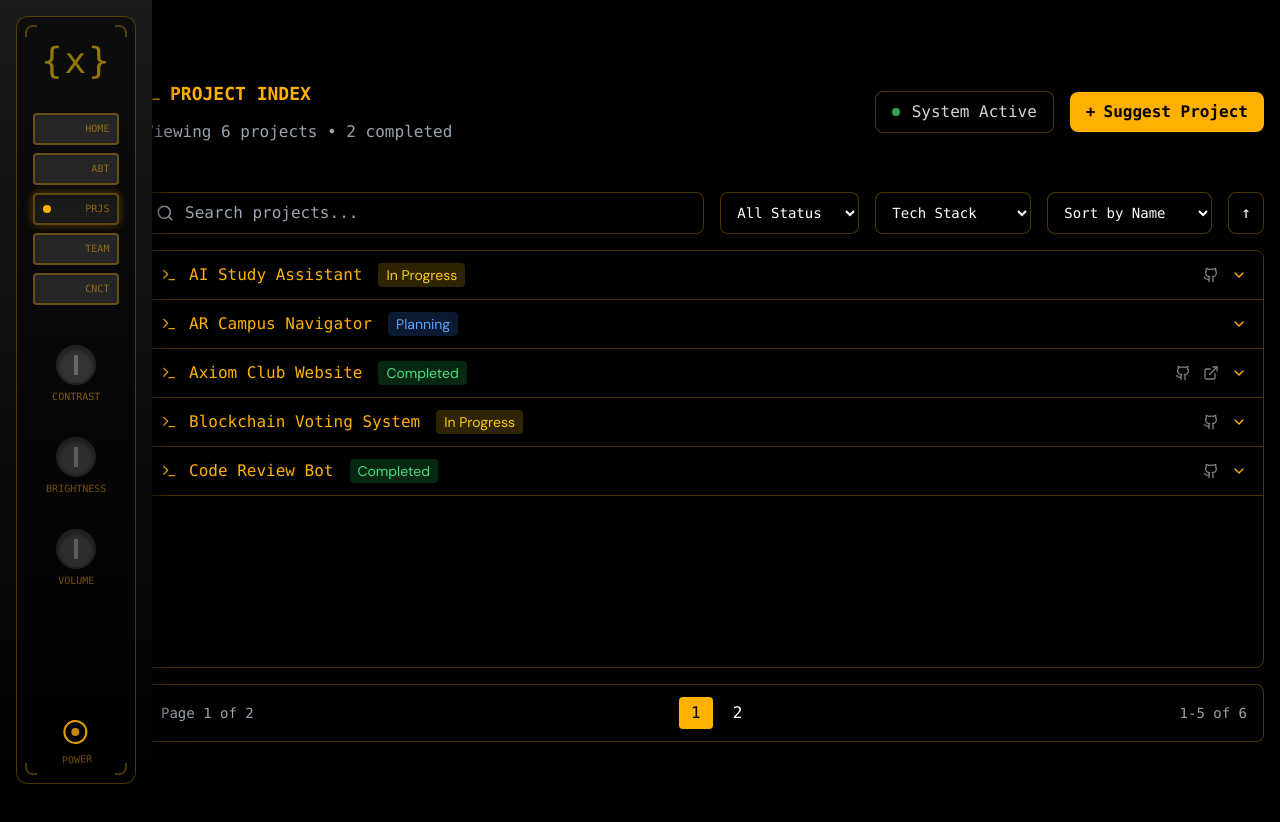
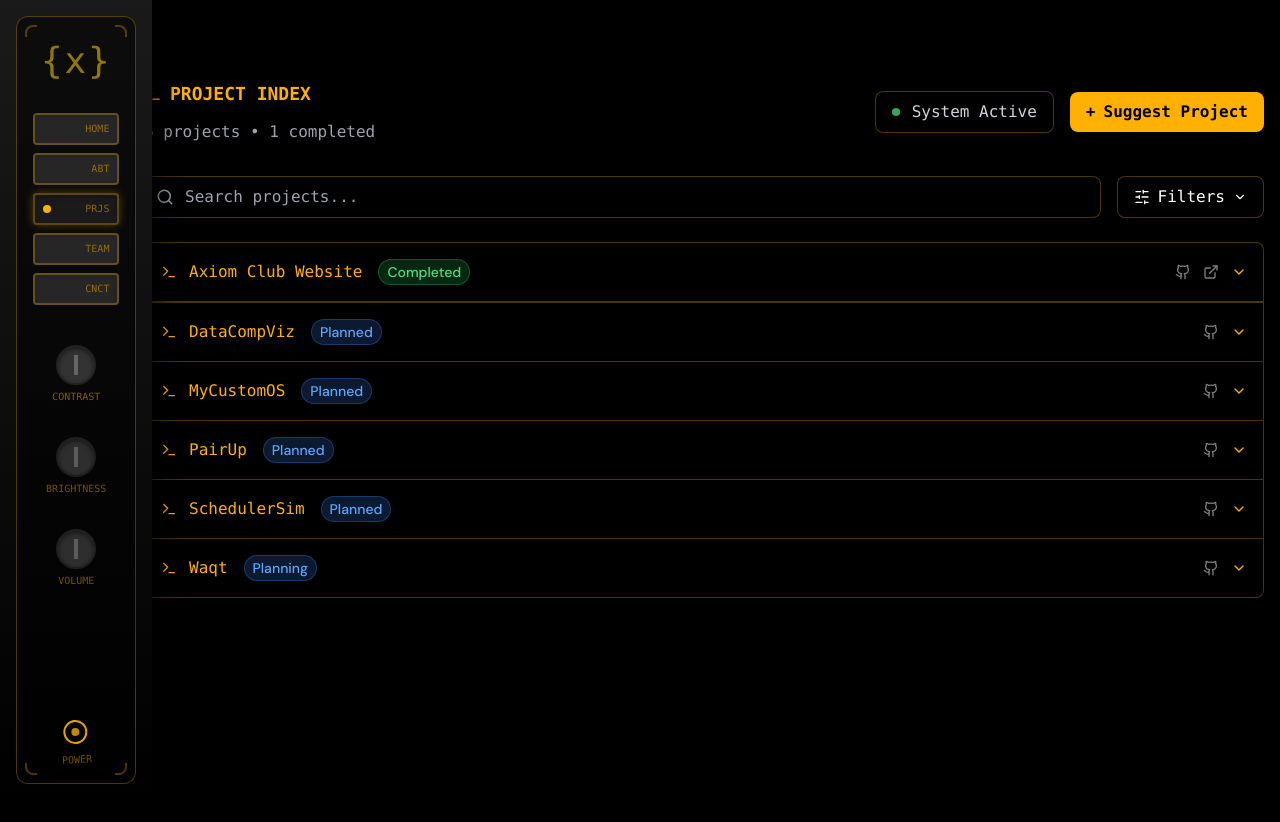
Before and after one commit to heywinit/axiomclub.tech, a Next.js app: page /projects in a window 1280 px wide. After the commit the page ends 800 px from the top, so only its background shows below. Built offline with nearby package versions, Linux system fonts and the light colour scheme.

Commit message:
add projects and some changes

```diff
--- a/src/app/home/hero/Hero.tsx
+++ b/src/app/home/hero/Hero.tsx
@@ -44,12 +44,12 @@ const Hero = memo(() => {
   // Add keyboard listener for space key using useCallback
   const handleKeyPress = useCallback(
     (e: KeyboardEvent) => {
-      if (e.code === "Space") {
+      if (e.code === "Space" && !isFinished) {
         skip();
         e.preventDefault(); // Prevent default space bar scrolling
       }
     },
-    [skip]
+    [skip, isFinished]
   );
 
   useEffect(() => {
--- a/src/app/projects/Projects.tsx
+++ b/src/app/projects/Projects.tsx
@@ -1,6 +1,6 @@
 "use client";
 
-import React, { memo, useState, useMemo } from "react";
+import React, { memo, useState, useMemo, useRef, useEffect } from "react";
 import { motion, AnimatePresence } from "framer-motion";
 import {
   ChevronDown,
@@ -9,6 +9,7 @@ import {
   Terminal,
   ExternalLink,
   Github,
+  SlidersHorizontal,
 } from "lucide-react";
 
 interface Project {
@@ -20,7 +21,116 @@ interface Project {
   demo?: string;
 }
 
-const ITEMS_PER_PAGE = 5;
+// Custom Dropdown Component
+interface CustomDropdownProps {
+  value: string;
+  onChange: (value: string) => void;
+  options: { value: string; label: string }[];
+  label: string;
+}
+
+const CustomDropdown = memo(
+  ({ value, onChange, options, label }: CustomDropdownProps) => {
+    const [isOpen, setIsOpen] = useState(false);
+    const [searchQuery, setSearchQuery] = useState("");
+    const dropdownRef = useRef<HTMLDivElement>(null);
+
+    // Handle click outside
+    useEffect(() => {
+      const handleClickOutside = (event: MouseEvent) => {
+        if (
+          dropdownRef.current &&
+          !dropdownRef.current.contains(event.target as Node)
+        ) {
+          setIsOpen(false);
+        }
+      };
+
+      document.addEventListener("mousedown", handleClickOutside);
+      return () =>
+        document.removeEventListener("mousedown", handleClickOutside);
+    }, []);
+
+    // Filter options based on search
+    const filteredOptions = useMemo(() => {
+      if (!searchQuery) return options;
+      return options.filter((option) =>
+        option.label.toLowerCase().includes(searchQuery.toLowerCase())
+      );
+    }, [options, searchQuery]);
+
+    return (
+      <div className="relative" ref={dropdownRef}>
+        <button
+          onClick={() => setIsOpen(!isOpen)}
+          className="w-full flex items-center justify-between gap-2 px-3 py-2 bg-black/30 border border-[var(--matrix-color-30)] rounded-lg hover:border-[var(--matrix-color)] transition-colors font-mono text-sm"
+        >
+          <span className="opacity-70">{label}:</span>
+          <span>{options.find((opt) => opt.value === value)?.label}</span>
+          <ChevronDown
+            size={14}
+            className={`transition-transform ${isOpen ? "rotate-180" : ""}`}
+          />
+        </button>
+        <AnimatePresence>
+          {isOpen && (
+            <motion.div
+              initial={{ opacity: 0, y: -10 }}
+              animate={{ opacity: 1, y: 0 }}
+              exit={{ opacity: 0, y: -10 }}
+              className="absolute z-50 w-full mt-1 py-1 bg-black/95 border border-[var(--matrix-color-30)] rounded-lg shadow-xl backdrop-blur-sm"
+            >
+              {/* Search input */}
+              <div className="px-2 pb-1 mb-1 border-b border-[var(--matrix-color-30)]">
+                <div className="relative">
+                  <Search
+                    className="absolute left-2 top-1/2 -translate-y-1/2 text-gray-400"
+                    size={14}
+                  />
+                  <input
+                    type="text"
+                    value={searchQuery}
+                    onChange={(e) => setSearchQuery(e.target.value)}
+                    placeholder="Search..."
+                    className="w-full pl-8 pr-2 py-1.5 bg-black/30 border border-[var(--matrix-color-30)] rounded-md focus:outline-none focus:border-[var(--matrix-color)] font-mono text-sm"
+                    onClick={(e) => e.stopPropagation()}
+                  />
+                </div>
+              </div>
+              {/* Options list */}
+              <div className="max-h-48 overflow-y-auto">
+                {filteredOptions.map((option) => (
+                  <button
+                    key={option.value}
+                    onClick={() => {
+                      onChange(option.value);
+                      setIsOpen(false);
+                      setSearchQuery("");
+                    }}
+                    className={`w-full px-3 py-2 text-left hover:bg-[var(--matrix-color-20)] font-mono text-sm ${
+                      value === option.value
+                        ? "text-[var(--matrix-color)] bg-[var(--matrix-color-10)]"
+                        : ""
+                    }`}
+                  >
+                    {option.label}
+                  </button>
+                ))}
+                {filteredOptions.length === 0 && (
+                  <div className="px-3 py-2 text-gray-400 text-sm font-mono">
+                    No matches found
+                  </div>
+                )}
+              </div>
+            </motion.div>
+          )}
+        </AnimatePresence>
+      </div>
+    );
+  }
+);
+
+CustomDropdown.displayName = "CustomDropdown";
 
 const ProjectRow = memo(
   ({ project, index }: { project: Project; index: number }) => {
@@ -28,26 +138,29 @@ const ProjectRow = memo(
 
     return (
       <motion.div
-        initial={{ opacity: 0, x: -20 }}
-        animate={{ opacity: 1, x: 0 }}
+        initial={{ opacity: 0, y: 20 }}
+        animate={{ opacity: 1, y: 0 }}
         transition={{ delay: index * 0.05 }}
         className="border-b border-[var(--matrix-color-30)] hover:bg-[var(--matrix-color-10)]"
       >
         <div
           onClick={() => setExpanded(!expanded)}
-          className="flex items-center py-3 px-4 cursor-pointer group"
+          className="flex items-center py-4 px-4 cursor-pointer group"
         >
-          <Terminal size={16} className="text-[var(--matrix-color)] mr-3" />
-          <span className="text-[var(--matrix-color)] font-mono">
+          <Terminal
+            size={16}
+            className="text-[var(--matrix-color)] mr-3 group-hover:text-[var(--matrix-glow)] transition-colors"
+          />
+          <span className="text-[var(--matrix-color)] font-mono group-hover:text-[var(--matrix-glow)] transition-colors">
             {project.title}
           </span>
           <span
-            className={`ml-4 text-sm px-2 py-0.5 rounded ${
+            className={`ml-4 text-sm px-2 py-0.5 rounded-full font-medium ${
               project.status === "Completed"
-                ? "bg-green-500/20 text-green-400"
+                ? "bg-green-500/20 text-green-400 border border-green-500/30"
                 : project.status === "In Progress"
-                ? "bg-yellow-500/20 text-yellow-400"
-                : "bg-blue-500/20 text-blue-400"
+                ? "bg-yellow-500/20 text-yellow-400 border border-yellow-500/30"
+                : "bg-blue-500/20 text-blue-400 border border-blue-500/30"
             }`}
           >
             {project.status}
@@ -58,7 +171,7 @@ const ProjectRow = memo(
                 href={project.github}
                 target="_blank"
                 rel="noopener noreferrer"
-                className="opacity-50 hover:opacity-100"
+                className="opacity-50 hover:opacity-100 transition-opacity"
                 onClick={(e) => e.stopPropagation()}
               >
                 <Github size={16} />
@@ -69,16 +182,22 @@ const ProjectRow = memo(
                 href={project.demo}
                 target="_blank"
                 rel="noopener noreferrer"
-                className="opacity-50 hover:opacity-100"
+                className="opacity-50 hover:opacity-100 transition-opacity"
                 onClick={(e) => e.stopPropagation()}
               >
                 <ExternalLink size={16} />
               </a>
             )}
             {expanded ? (
-              <ChevronUp size={16} className="text-[var(--matrix-color)]" />
+              <ChevronUp
+                size={16}
+                className="text-[var(--matrix-color)] group-hover:text-[var(--matrix-glow)] transition-colors"
+              />
             ) : (
-              <ChevronDown size={16} className="text-[var(--matrix-color)]" />
+              <ChevronDown
+                size={16}
+                className="text-[var(--matrix-color)] group-hover:text-[var(--matrix-glow)] transition-colors"
+              />
             )}
           </div>
         </div>
@@ -96,7 +215,7 @@ const ProjectRow = memo(
                   {project.tech.map((tech, i) => (
                     <span
                       key={i}
-                      className="text-xs px-2 py-1 bg-[var(--matrix-color-20)] text-[var(--matrix-color)] rounded"
+                      className="text-xs px-2 py-1 bg-[var(--matrix-color-20)] text-[var(--matrix-color)] rounded border border-[var(--matrix-color-30)] hover:border-[var(--matrix-color)] transition-colors"
                     >
                       {tech}
                     </span>
@@ -115,67 +234,106 @@ ProjectRow.displayName = "ProjectRow";
 
 const Projects = memo(() => {
   const [searchQuery, setSearchQuery] = useState("");
-  const [currentPage, setCurrentPage] = useState(1);
   const [selectedStatus, setSelectedStatus] = useState<string>("all");
   const [selectedTech, setSelectedTech] = useState<string>("all");
   const [sortBy, setSortBy] = useState<"name" | "status">("name");
   const [sortOrder, setSortOrder] = useState<"asc" | "desc">("asc");
+  const [showFilters, setShowFilters] = useState(false);
 
   // Sample projects data
-  const projects = [
+  const projects = useMemo(
+    () => [
       {
         title: "Axiom Club Website",
         description:
           "The official website for Axiom Club featuring a unique retro-futuristic interface built with Next.js and React.",
-      tech: ["Next.js", "React", "TypeScript", "Tailwind CSS", "Framer Motion"],
+        tech: [
+          "Next.js",
+          "React",
+          "TypeScript",
+          "Tailwind CSS",
+          "Framer Motion",
+        ],
         status: "Completed" as const,
         github: "https://github.com/axiomclub/website",
         demo: "https://axiomclub.tech",
       },
       {
-      title: "AI Study Assistant",
+        title: "Waqt",
         description:
-        "An AI-powered study assistant that helps students organize their learning materials and create personalized study plans.",
-      tech: ["Python", "TensorFlow", "FastAPI", "React", "MongoDB"],
-      status: "In Progress" as const,
-      github: "https://github.com/axiomclub/study-assistant",
+          "A smart task management app that prioritizes tasks based on deadlines and importance using AI.",
+        tech: [
+          "Next.js",
+          "React",
+          "TypeScript",
+          "Tailwind CSS",
+          "OpenAI API",
+          "Supabase",
+        ],
+        status: "Planning",
+        github: "https://github.com/axiomclub/waqt",
       },
       {
-      title: "IoT Smart Campus",
+        title: "PairUp",
         description:
-        "A network of IoT devices to monitor and optimize energy usage, attendance, and resource management across the campus.",
-      tech: ["Arduino", "ESP32", "MQTT", "Node.js", "InfluxDB"],
-      status: "Planning" as const,
+          "A Tinder-style matchmaking app that helps university students find study/project partners based on subjects, skills, and availability.",
+        tech: [
+          "Next.js",
+          "React",
+          "Express",
+          "TypeScript",
+          "Supabase",
+          "PostgreSQL",
+          "Framer Motion",
+          "WebSockets",
+        ],
+        status: "Planned",
+        github: "https://github.com/axiomclub/PairUp",
+        // demo: "https://studybuddy.axiomclub.tech",
       },
       {
-      title: "Blockchain Voting System",
+        title: "SchedulerSim",
         description:
-        "A secure and transparent voting system for student elections using blockchain technology.",
-      tech: ["Solidity", "Ethereum", "Web3.js", "React", "Node.js"],
-      status: "In Progress" as const,
-      github: "https://github.com/axiomclub/blockchain-voting",
+          "A simulation tool for visualizing how different CPU scheduling algorithms work (e.g., Round Robin, Shortest Job First, Priority Scheduling).",
+        tech: ["JavaScript", "React", "D3.js"],
+        status: "Planned",
+        github: "https://github.com/axiomclub/schedulersim",
+        // demo: "https://schedulersim.axiomclub.tech",
       },
       {
-      title: "AR Campus Navigator",
+        title: "DataCompViz",
         description:
-        "An augmented reality app to help students and visitors navigate the campus and discover points of interest.",
-      tech: ["Unity", "ARCore", "C#", "Firebase"],
-      status: "Planning" as const,
+          "A tool to visualize and compare different data compression algorithms (e.g., Huffman, LZW, Run-Length Encoding).",
+        tech: ["JavaScript", "React", "D3.js"],
+        status: "Planned",
+        github: "https://github.com/axiomclub/datacompviz",
+        // demo: "https://datacompviz.axiomclub.tech",
       },
       {
-      title: "Code Review Bot",
+        title: "MyCustomOS",
         description:
-        "A GitHub bot that automates code reviews and enforces coding standards for club projects.",
-      tech: ["Python", "GitHub API", "Docker", "ML"],
-      status: "Completed" as const,
-      github: "https://github.com/axiomclub/review-bot",
+          "A basic operating system built from scratch to learn how BIOS, bootloaders, and low-level system architecture work.",
+        tech: [
+          "C",
+          "Assembly",
+          "x86/x64 Assembly",
+          "GCC",
+          "GRUB",
+          "QEMU",
+          "Bochs",
+        ],
+        status: "Planned",
+        github: "https://github.com/axiomclub/mycustomos",
+        // demo: "https://mycustomos.axiomclub.tech",
       },
-  ];
+    ],
+    []
+  );
 
-  // Get unique tech stack items
+  // Get unique tech stack items and sort them alphabetically
   const uniqueTech = useMemo(() => {
     const techSet = new Set(projects.flatMap((p) => p.tech));
-    return Array.from(techSet);
+    return Array.from(techSet).sort();
   }, [projects]);
 
   // Filter and sort projects
@@ -209,13 +367,6 @@ const Projects = memo(() => {
       });
   }, [projects, searchQuery, selectedStatus, selectedTech, sortBy, sortOrder]);
 
-  // Pagination
-  const totalPages = Math.ceil(filteredProjects.length / ITEMS_PER_PAGE);
-  const paginatedProjects = filteredProjects.slice(
-    (currentPage - 1) * ITEMS_PER_PAGE,
-    currentPage * ITEMS_PER_PAGE
-  );
-
   return (
     <section className="min-h-screen py-10 sm:py-20">
       <div className="container mx-auto px-4">
@@ -225,7 +376,7 @@ const Projects = memo(() => {
             initial={{ opacity: 0, y: 20 }}
             animate={{ opacity: 1, y: 0 }}
             transition={{ delay: 0.2 }}
-            className="mb-12"
+            className="mb-8"
           >
             <div className="grid grid-cols-1 md:grid-cols-2 gap-6 items-center">
               {/* Left side - Terminal style */}
@@ -235,7 +386,7 @@ const Projects = memo(() => {
                   <span className="text-lg font-bold">PROJECT INDEX</span>
                 </div>
                 <div className="text-gray-400">
-                  Viewing {filteredProjects.length} projects •{" "}
+                  {filteredProjects.length} projects •{" "}
                   {projects.filter((p) => p.status === "Completed").length}{" "}
                   completed
                 </div>
@@ -262,10 +413,8 @@ const Projects = memo(() => {
             </div>
           </motion.div>
 
-          {/* Main Content Area with Fixed Height */}
-          <div className="flex flex-col h-[calc(100vh-250px)] min-h-[500px]">
           {/* Controls */}
-            <div className="mb-4">
+          <div className="mb-6">
             <div className="flex flex-col sm:flex-row gap-4">
               <div className="relative flex-1">
                 <Search
@@ -280,56 +429,89 @@ const Projects = memo(() => {
                   className="w-full pl-10 pr-4 py-2 bg-black/30 border border-[var(--matrix-color-30)] rounded-lg focus:outline-none focus:border-[var(--matrix-color)] font-mono"
                 />
               </div>
-                <div className="flex gap-2 sm:gap-4">
-                  <select
-                    value={selectedStatus}
-                    onChange={(e) => setSelectedStatus(e.target.value)}
-                    className="px-3 py-2 bg-black/30 border border-[var(--matrix-color-30)] rounded-lg focus:outline-none focus:border-[var(--matrix-color)] font-mono text-sm"
+              <button
+                onClick={() => setShowFilters(!showFilters)}
+                className="sm:w-auto inline-flex items-center gap-2 px-4 py-2 bg-black/30 border border-[var(--matrix-color-30)] rounded-lg hover:border-[var(--matrix-color)] transition-colors font-mono"
               >
-                    <option value="all">All Status</option>
-                    <option value="Completed">Completed</option>
-                    <option value="In Progress">In Progress</option>
-                    <option value="Planning">Planning</option>
-                  </select>
-                  <select
-                    value={selectedTech}
-                    onChange={(e) => setSelectedTech(e.target.value)}
-                    className="px-3 py-2 bg-black/30 border border-[var(--matrix-color-30)] rounded-lg focus:outline-none focus:border-[var(--matrix-color)] font-mono text-sm"
-                  >
-                    <option value="all">Tech Stack</option>
-                    {uniqueTech.map((tech) => (
-                      <option key={tech} value={tech}>
-                        {tech}
-                      </option>
-                    ))}
-                  </select>
-                  <select
-                    value={sortBy}
-                    onChange={(e) =>
-                      setSortBy(e.target.value as "name" | "status")
-                    }
-                    className="px-3 py-2 bg-black/30 border border-[var(--matrix-color-30)] rounded-lg focus:outline-none focus:border-[var(--matrix-color)] font-mono text-sm"
-                  >
-                    <option value="name">Sort by Name</option>
-                    <option value="status">Sort by Status</option>
-                  </select>
-                  <button
-                    onClick={() =>
-                      setSortOrder(sortOrder === "asc" ? "desc" : "asc")
-                    }
-                    className="px-3 py-2 bg-black/30 border border-[var(--matrix-color-30)] rounded-lg hover:bg-[var(--matrix-color-20)] font-mono"
-                  >
-                    {sortOrder === "asc" ? "↑" : "↓"}
+                <SlidersHorizontal size={16} />
+                <span>Filters</span>
+                <ChevronDown
+                  size={14}
+                  className={`transition-transform ${
+                    showFilters ? "rotate-180" : ""
+                  }`}
+                />
               </button>
             </div>
+
+            <AnimatePresence>
+              {showFilters && (
+                <motion.div
+                  initial={{ height: 0, opacity: 0 }}
+                  animate={{ height: "auto", opacity: 1 }}
+                  exit={{ height: 0, opacity: 0 }}
+                  className="mt-4 grid grid-cols-1 sm:grid-cols-3 gap-4"
+                >
+                  <CustomDropdown
+                    value={selectedStatus}
+                    onChange={setSelectedStatus}
+                    options={[
+                      { value: "all", label: "All Status" },
+                      { value: "Completed", label: "Completed" },
+                      { value: "In Progress", label: "In Progress" },
+                      { value: "Planning", label: "Planning" },
+                    ]}
+                    label="Status"
+                  />
+                  <CustomDropdown
+                    value={selectedTech}
+                    onChange={setSelectedTech}
+                    options={[
+                      { value: "all", label: "All Tech" },
+                      ...uniqueTech.map((tech) => ({
+                        value: tech,
+                        label: tech,
+                      })),
+                    ]}
+                    label="Tech Stack"
+                  />
+                  <div className="relative">
+                    <button
+                      onClick={() => {
+                        setSortOrder(sortOrder === "asc" ? "desc" : "asc");
+                        setSortBy(sortBy);
+                      }}
+                      className="w-full flex items-center justify-between gap-2 px-3 py-2 bg-black/30 border border-[var(--matrix-color-30)] rounded-lg hover:border-[var(--matrix-color)] transition-colors font-mono text-sm"
+                    >
+                      <span className="opacity-70">Sort By:</span>
+                      <span>
+                        {sortBy === "name" ? "Name" : "Status"}{" "}
+                        {sortOrder === "asc" ? "↑" : "↓"}
+                      </span>
+                      <ChevronDown
+                        size={14}
+                        className="transition-transform"
+                        onClick={(e) => {
+                          e.stopPropagation();
+                          setSortBy(sortBy === "name" ? "status" : "name");
+                        }}
+                      />
+                    </button>
                   </div>
+                </motion.div>
+              )}
+            </AnimatePresence>
           </div>
 
-            {/* Projects List with Scroll */}
-            <div className="flex-1 overflow-y-auto mb-4 rounded-lg border border-[var(--matrix-color-30)]">
-              <div className="bg-black/20">
-                {paginatedProjects.length > 0 ? (
-                  paginatedProjects.map((project, index) => (
+          {/* Projects List */}
+          <motion.div
+            initial={{ opacity: 0 }}
+            animate={{ opacity: 1 }}
+            transition={{ delay: 0.3 }}
+            className="rounded-lg border border-[var(--matrix-color-30)] bg-black/20 divide-y divide-[var(--matrix-color-30)]"
+          >
+            {filteredProjects.length > 0 ? (
+              filteredProjects.map((project, index) => (
                 <ProjectRow
                   key={project.title}
                   project={project}
@@ -341,43 +523,7 @@ const Projects = memo(() => {
                 No projects match your search criteria
               </div>
             )}
-              </div>
-            </div>
-
-            {/* Fixed Pagination */}
-            {totalPages > 1 && (
-              <div className="flex justify-between items-center px-4 py-3 bg-black/30 border border-[var(--matrix-color-30)] rounded-lg font-mono">
-                <div className="text-gray-400 text-sm">
-                  Page {currentPage} of {totalPages}
-                </div>
-                <div className="flex gap-2">
-                  {Array.from({ length: totalPages }, (_, i) => i + 1).map(
-                    (page) => (
-                      <button
-                        key={page}
-                        onClick={() => setCurrentPage(page)}
-                        className={`px-3 py-1 rounded ${
-                          currentPage === page
-                            ? "bg-[var(--matrix-color)] text-black"
-                            : "hover:bg-[var(--matrix-color-20)]"
-                        }`}
-                      >
-                        {page}
-                      </button>
-                    )
-                  )}
-                </div>
-                <div className="text-gray-400 text-sm">
-                  {(currentPage - 1) * ITEMS_PER_PAGE + 1}-
-                  {Math.min(
-                    currentPage * ITEMS_PER_PAGE,
-                    filteredProjects.length
-                  )}{" "}
-                  of {filteredProjects.length}
-                </div>
-              </div>
-            )}
-          </div>
+          </motion.div>
         </div>
       </div>
     </section>
```
Lines whose indentation alone changed are shown as unchanged.
